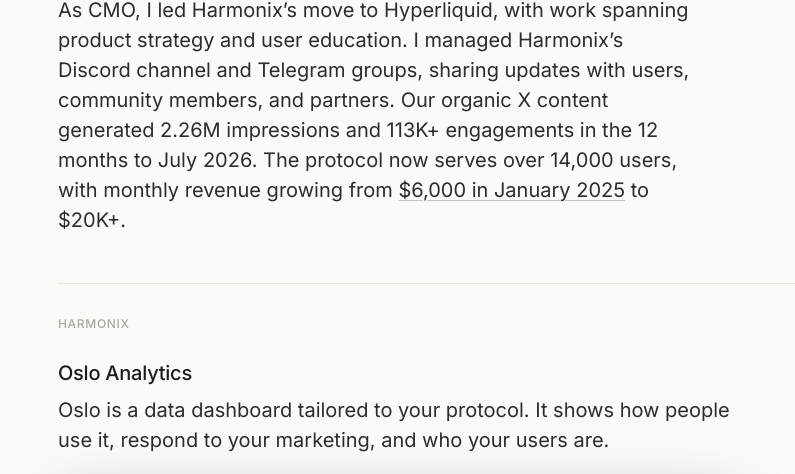
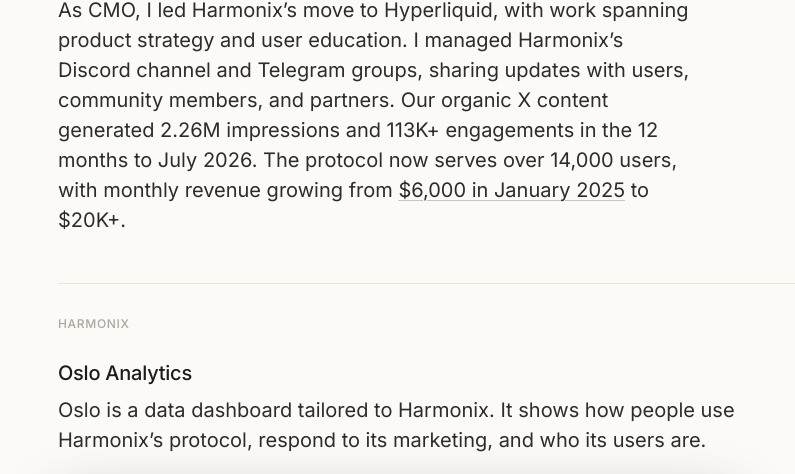
Before and after one commit to Christophorusan/christophorusan.github.io, a plain HTML site: page harmonix-finance.html in a window 1280 px wide. Shown: the part 244-718 px from the top of the page, without its empty margins (202-997 px from the left). Drawn offline with Linux system fonts and the light colour scheme; no server answers.

Commit message:
Tailor Oslo portfolio description to Harmonix

```diff
--- a/harmonix-finance.html
+++ b/harmonix-finance.html
@@ -150,7 +150,7 @@
                   <article class="media-card oslo-analytics">
             <div class="piece-copy">
               <h3 class="piece-title"><a href="https://christophorusan.github.io/oslo-architecture/?view=analytics" target="_blank" rel="noreferrer">Oslo Analytics</a></h3>
-              <p class="piece-note">Oslo is a data dashboard tailored to your protocol. It shows how people use it, respond to your marketing, and who your users are.</p>
+              <p class="piece-note">Oslo is a data dashboard tailored to Harmonix. It shows how people use Harmonix’s protocol, respond to its marketing, and who its users are.</p>
             </div>
             <div class="piece-reference">
               <a class="media-link media-frame oslo-flow-link" href="https://christophorusan.github.io/oslo-architecture/?view=analytics" target="_blank" rel="noreferrer" aria-label="Open Oslo analytics view">
```
